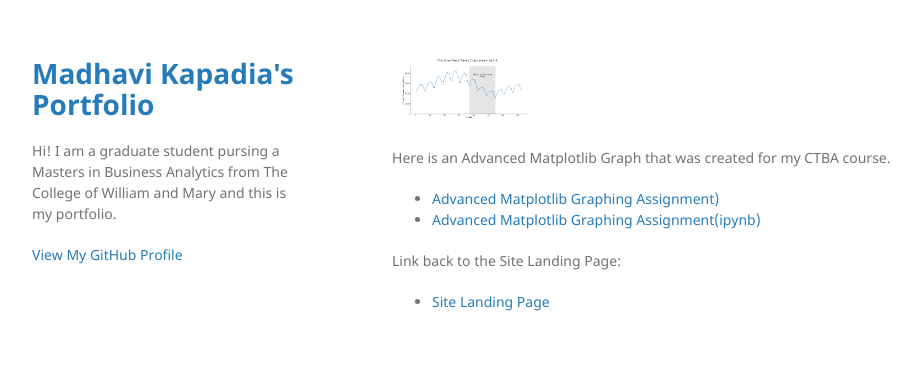
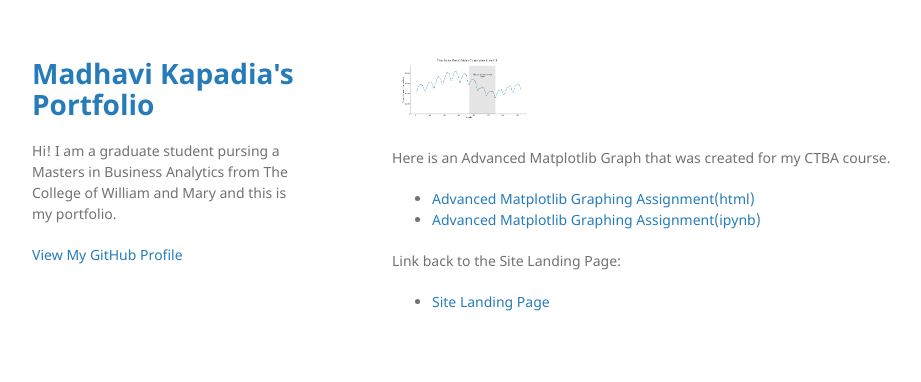
Before and after one commit to mvkapadia/mvkapadia.github.io, a Jekyll site: the page built from M2: Basic Matplotlib Graphing/index.md, in a window 1280 px wide. Shown: the top 382 px of the page, without its empty margins (178-1099 px from the left). Built offline with Jekyll 4.4.1, drawn with Linux system fonts in a browser that asks for light colours; our own code applies the rules of GitHub Pages for plain Markdown files.

Commit message:
Update index.md

```diff
--- a/M2: Basic Matplotlib Graphing/index.md
+++ b/M2: Basic Matplotlib Graphing/index.md
@@ -5,7 +5,7 @@ description: An assignment from my CTBA course that required the creation of gra
 <img src="/pics/Private Construction in the US over time.jpg" width="30%" height="30%">
 
 Here is an Advanced Matplotlib Graph that was created for my CTBA course.
-- [Advanced Matplotlib Graphing Assignment)](Advanced Matplotlib Graphing Assignment.html)
+- [Advanced Matplotlib Graphing Assignment(html)](Advanced Matplotlib Graphing Assignment.html)
 - [Advanced Matplotlib Graphing Assignment(ipynb)](Advanced Matplotlib Graphing Assignment.ipynb)
 
 Link back to the Site Landing Page:
```
